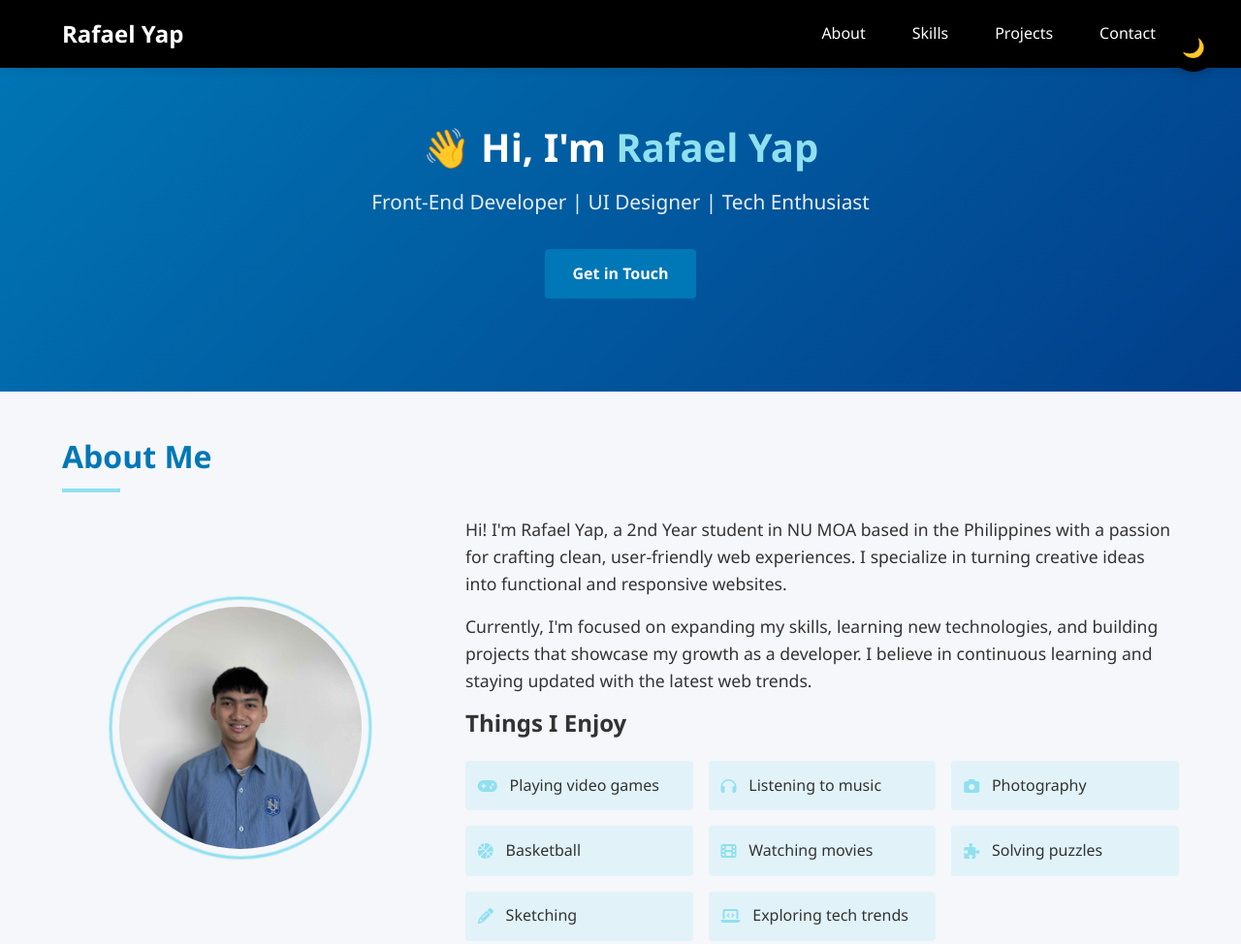
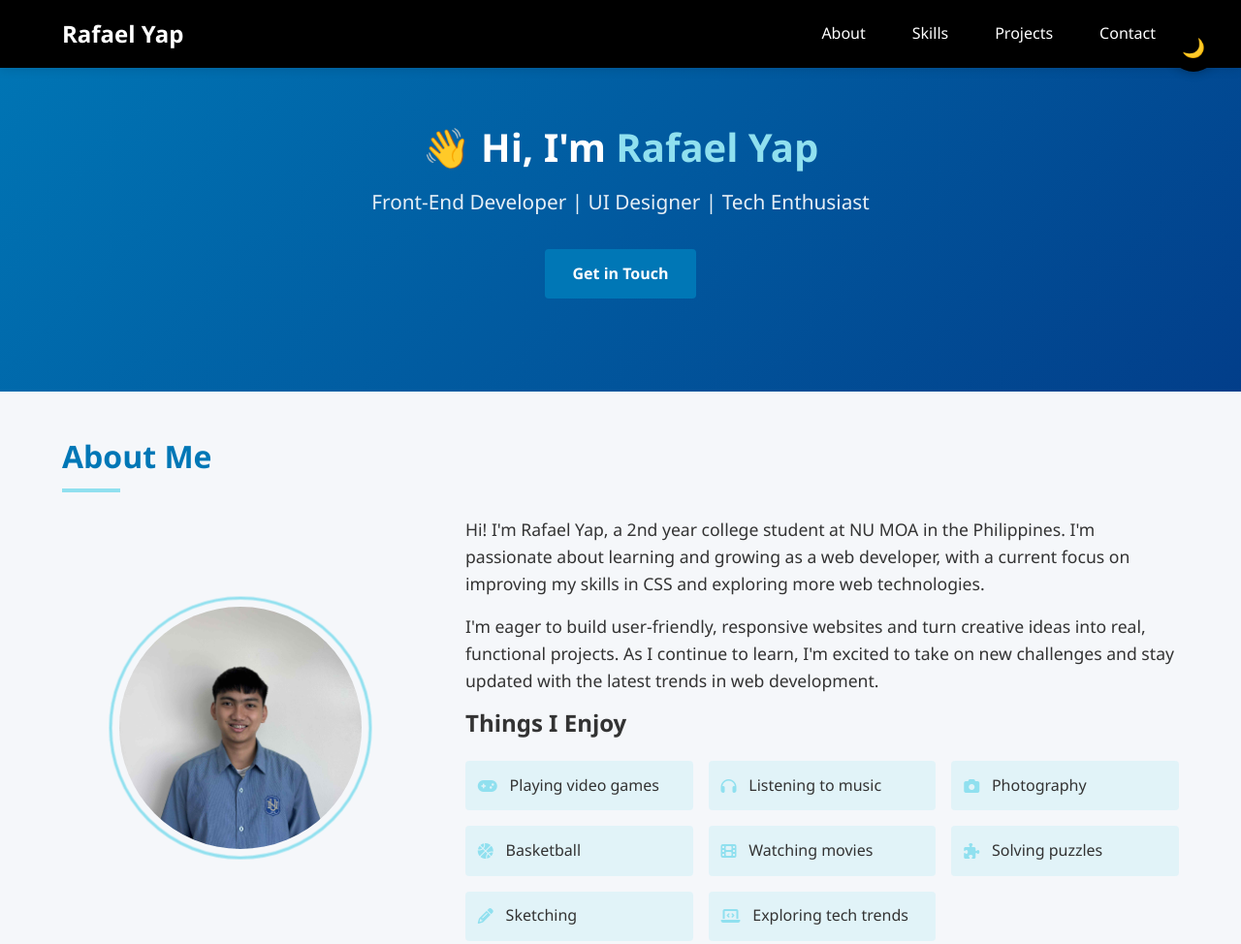
Before and after one commit to pogiko1345/Portfolio, a plain HTML site: page index.html in a window 1280 px wide. Shown: the top 974 px of the page at 97% size. Drawn offline with Linux system fonts and the light colour scheme.

Commit message:
Update index.html

```diff
--- a/index.html
+++ b/index.html
@@ -53,12 +53,13 @@
         </div>
         <div class="about-text">
           <p class="intro">
-            Hi! I'm Rafael Yap, a 2nd Year student in NU MOA based in the Philippines with a passion for crafting clean,
-            user-friendly web experiences. I specialize in turning creative ideas into functional and responsive websites.
+           Hi! I'm Rafael Yap, a 2nd year college student at NU MOA in the Philippines.
+          I'm passionate about learning and growing as a web developer,
+          with a current focus on improving my skills in CSS and exploring more web technologies.
           </p>
           <p>
-            Currently, I'm focused on expanding my skills, learning new technologies, and building projects that showcase
-            my growth as a developer. I believe in continuous learning and staying updated with the latest web trends.
+            I'm eager to build user-friendly, responsive websites and turn creative ideas into real,
+            functional projects. As I continue to learn, I'm excited to take on new challenges and stay updated with the latest trends in web development.
           </p>
 
           <h3 class="hobbies-title">Things I Enjoy</h3>
```
